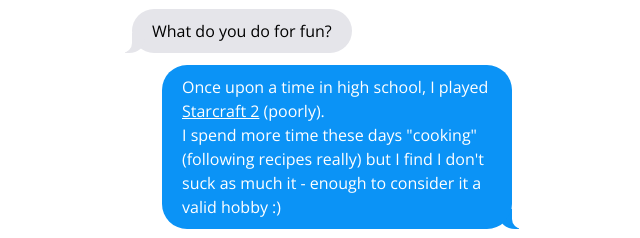
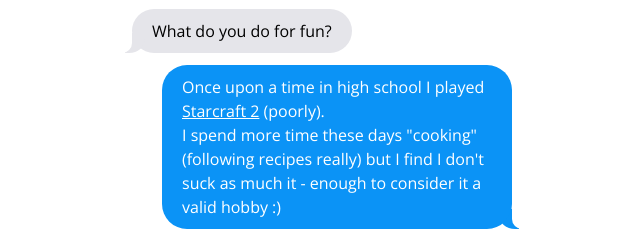
Before and after one commit to JongCleo/Portfolio-Website, a plain HTML site: page index.html in a window 1280 px wide. Shown: the part 369-607 px from the top of the page, 318-958 px from the left. Drawn offline with nearby package versions, Linux system fonts and the light colour scheme.

Commit message:
Update index.html

```diff
--- a/index.html
+++ b/index.html
@@ -63,7 +63,7 @@
         <div class="clear">
 
         <div class="from-me">
-          Once upon a time in high school, I played
+          Once upon a time in high school I played
           <a href="https://starcraft2.com/en-us/profile/1/1/8307138" target="_blank"><span>Starcraft 2</span></a> (poorly).<br/>
           I spend more time these days "cooking" (following recipes really) but I find I don't suck as much it - enough to consider it a valid hobby :)
         </div>
```
